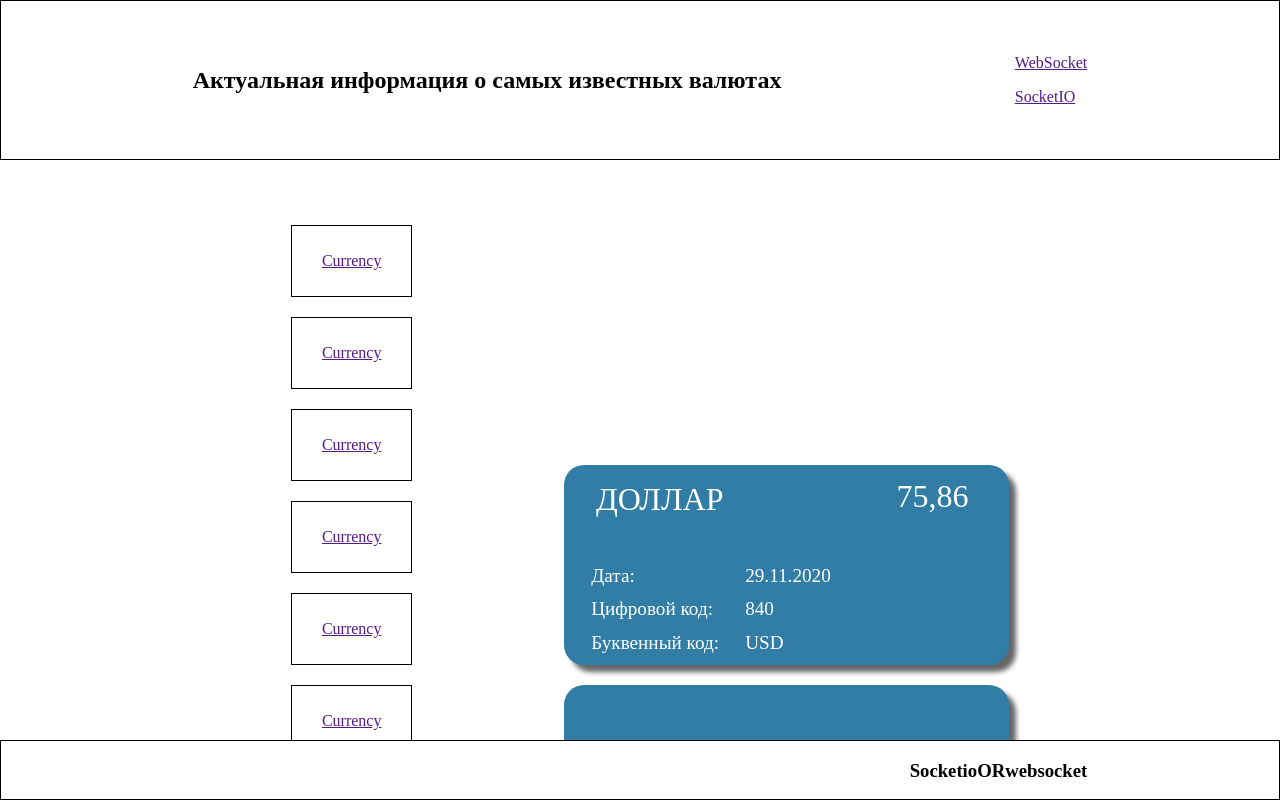
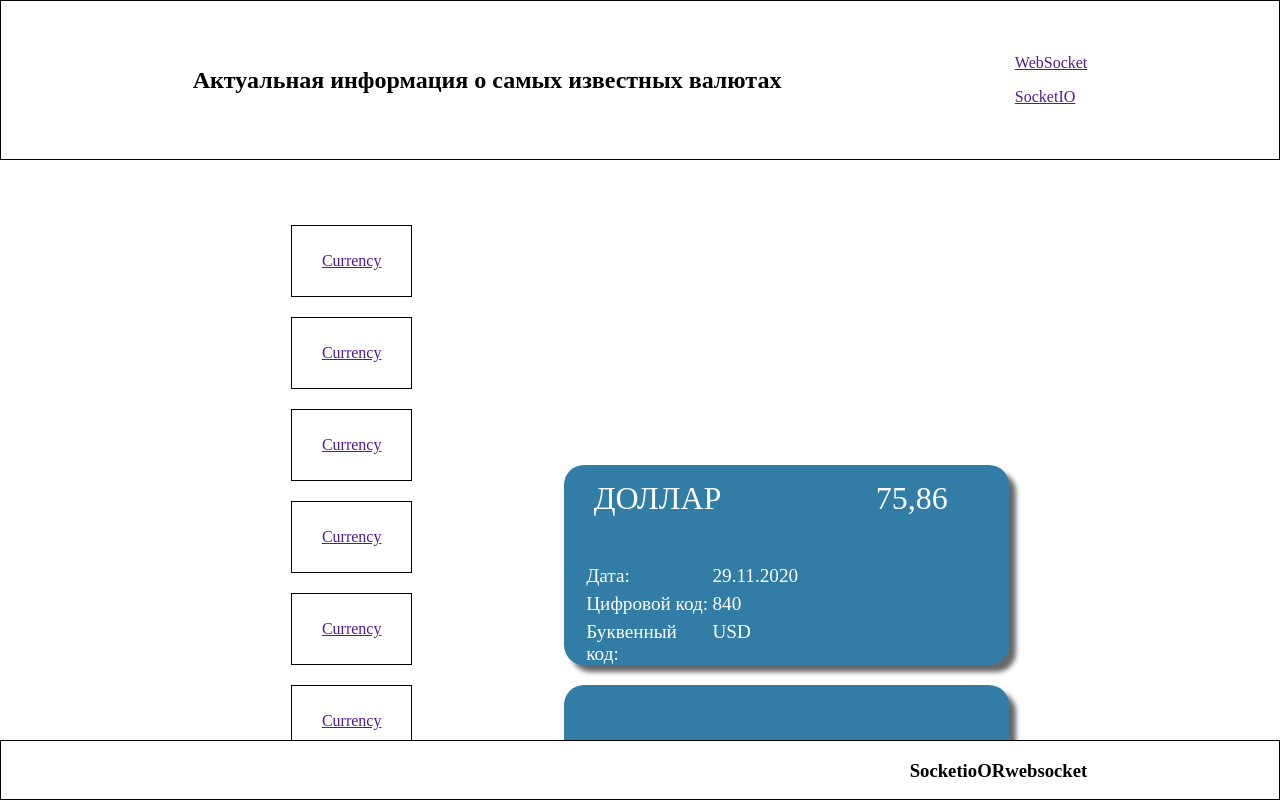
Before and after one commit to travitskiy/university_project, a website: page public/index.html in a window 1280 px wide. Drawn offline with Linux system fonts and the light colour scheme.

Commit message:
Fix layout.

```diff
--- a/public/css/style.css
+++ b/public/css/style.css
@@ -7,7 +7,6 @@ body{
     "footer footer footer footer";
 	grid-template-rows: 160px 30% 1fr 60px;
 	grid-template-columns: 200px 1fr 2fr 200px;
-	/*grid-gap: 10px;*/
 	grid-column-gap: 10px;
 	height: 100vh;
 	margin: 0;
@@ -15,7 +14,6 @@ body{
 
 header, .currencys-wrapper, .info-blocks, footer{
 	padding: 20px;
-	/*background: gold;*/
 	border: solid 1px black; /* Параметры рамки */
 }
 
@@ -34,7 +32,6 @@ header>section{
 	width: 70%;
 	height: 100%;
 	margin: 0 auto;
-	/*background: blue;*/
 	display: flex;
 	flex-flow: row wrap;
 	align-items: center;
@@ -86,7 +83,7 @@ header>section{
 		"lnc nc ."
 		"llc lc .";
 	grid-template-rows: 50% 1fr 1fr 1fr;
-	grid-template-columns: repeat(1fr,3);
+	grid-template-columns: 1fr 1fr 1fr;
 }
 
 .name{
@@ -158,7 +155,6 @@ footer>section{
 	width: 70%;
 	height: 100%;
 	margin: 0 auto;
-	/*background: blue;*/
 	display: flex;
 	flex-flow: row wrap;
 	align-items: center;
@@ -194,7 +190,6 @@ footer>section{
 /*Кастомный скролбар*/
 
 ::-webkit-scrollbar-button {
-background-image:url('');
 background-repeat:no-repeat;
 width:5px;
 height:5px
@@ -215,7 +210,6 @@ background-color:#56999f;
 }
 
 ::-webkit-resizer{
-background-image:url('');
 background-repeat:no-repeat;
 width:4px;
 height:4px
```
